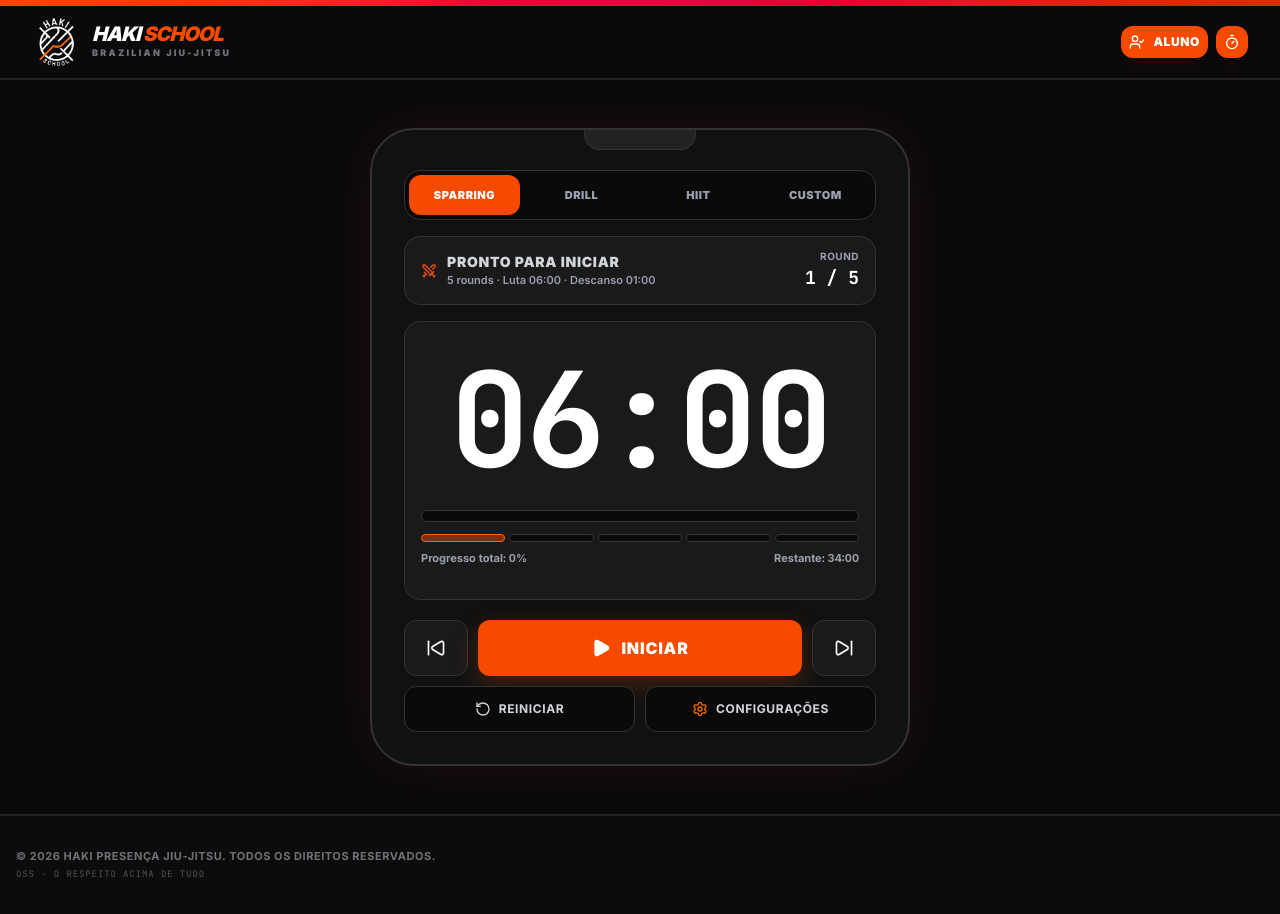
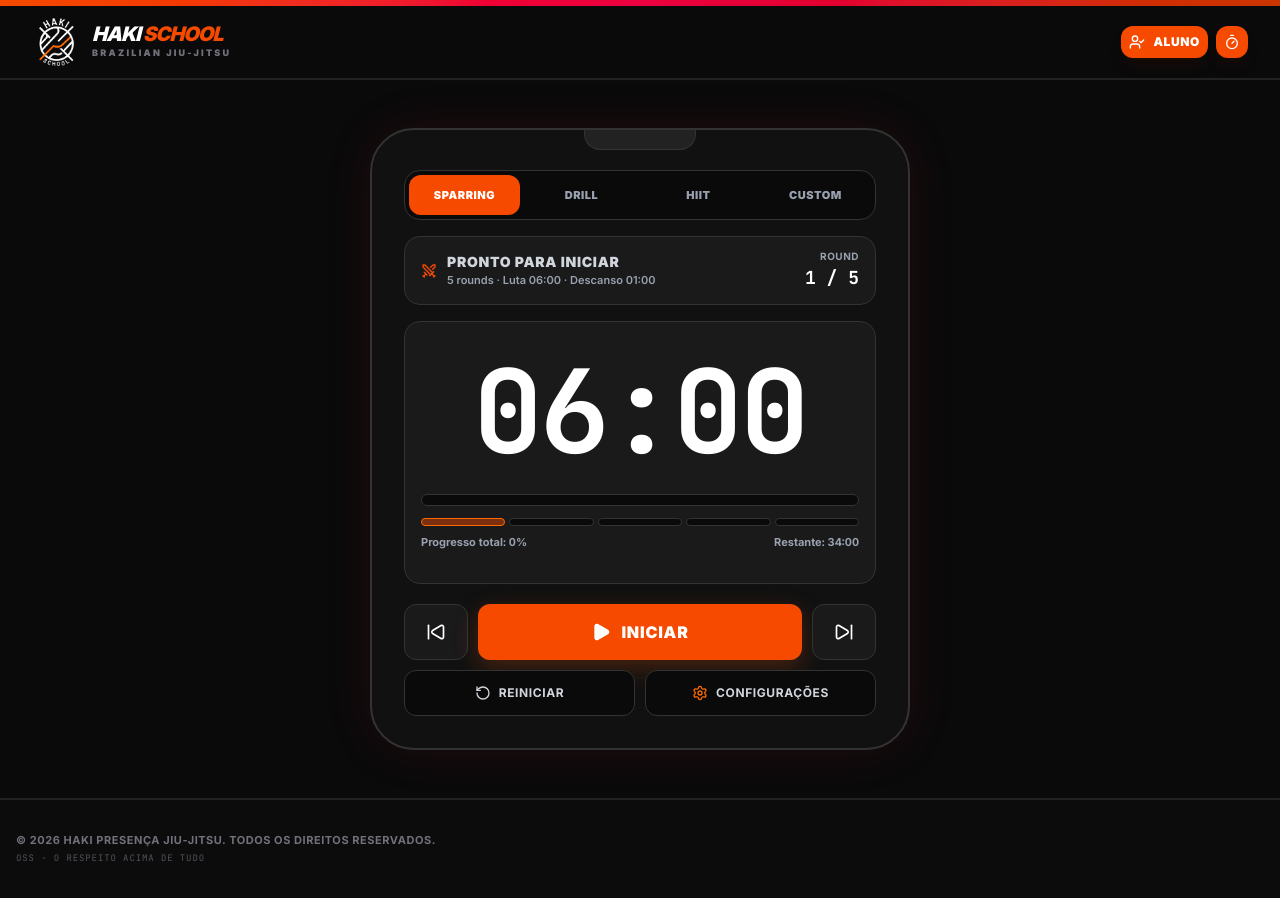
Before and after one commit to emanuelyurig/hakicheckin, a React (Vite) app: page /#/timer in a window 1280 px wide. Built offline with nearby package versions, Linux system fonts and the light colour scheme.

Commit message:
Update TimerPage.tsx

```diff
--- a/src/pages/TimerPage.tsx
+++ b/src/pages/TimerPage.tsx
@@ -1278,7 +1278,7 @@ useEffect(() => {
                       ? { repeat: Infinity, duration: 0.85, ease: 'easeInOut' }
                       : { duration: 0.15 }
                   }
-                  className={`font-mono font-black tabular-nums tracking-tight leading-none text-[6.5rem] sm:text-[8.25rem] select-none ${phaseUI.clockClass}`}
+                  className={`font-mono font-black tabular-nums tracking-tight leading-none text-[6.5rem] sm:text-[7.25rem] select-none ${phaseUI.clockClass}`}
                   aria-live="polite"
                 >
                   {formatMMSS(timeLeft)}
```
